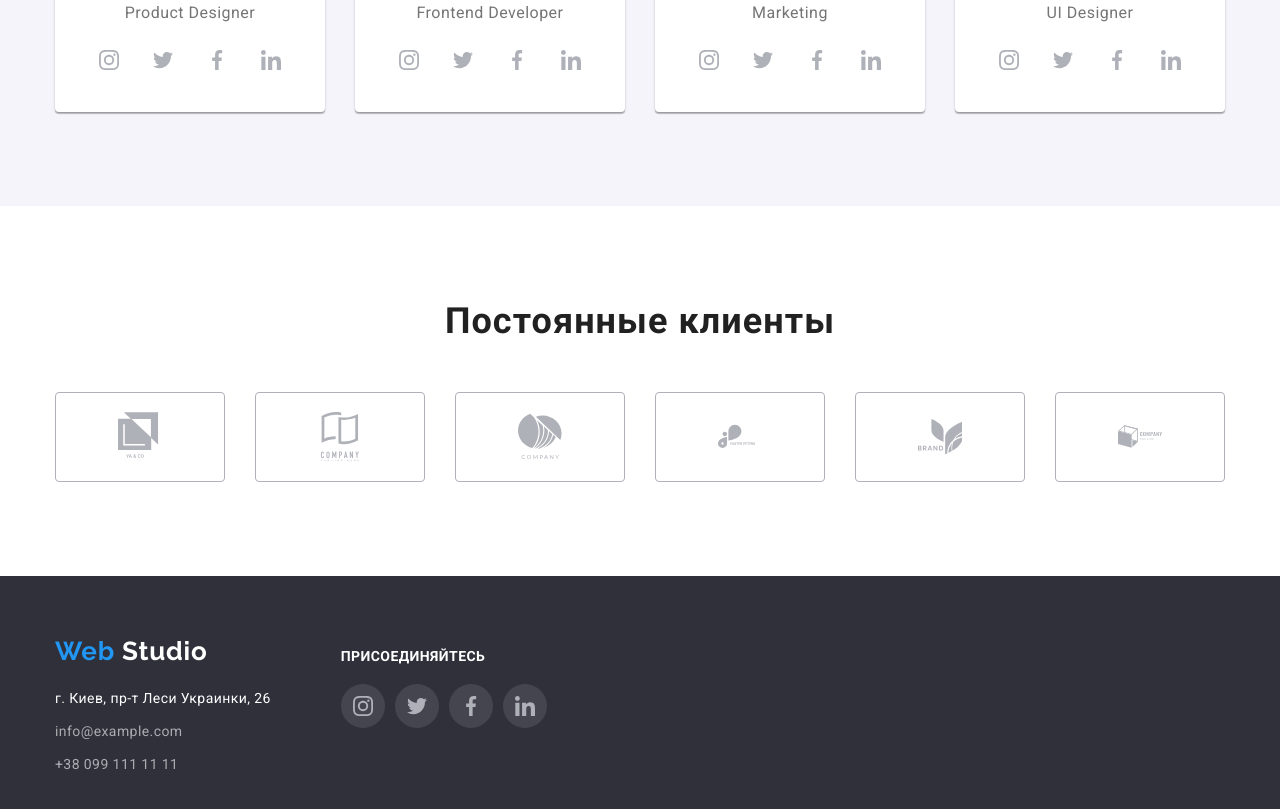
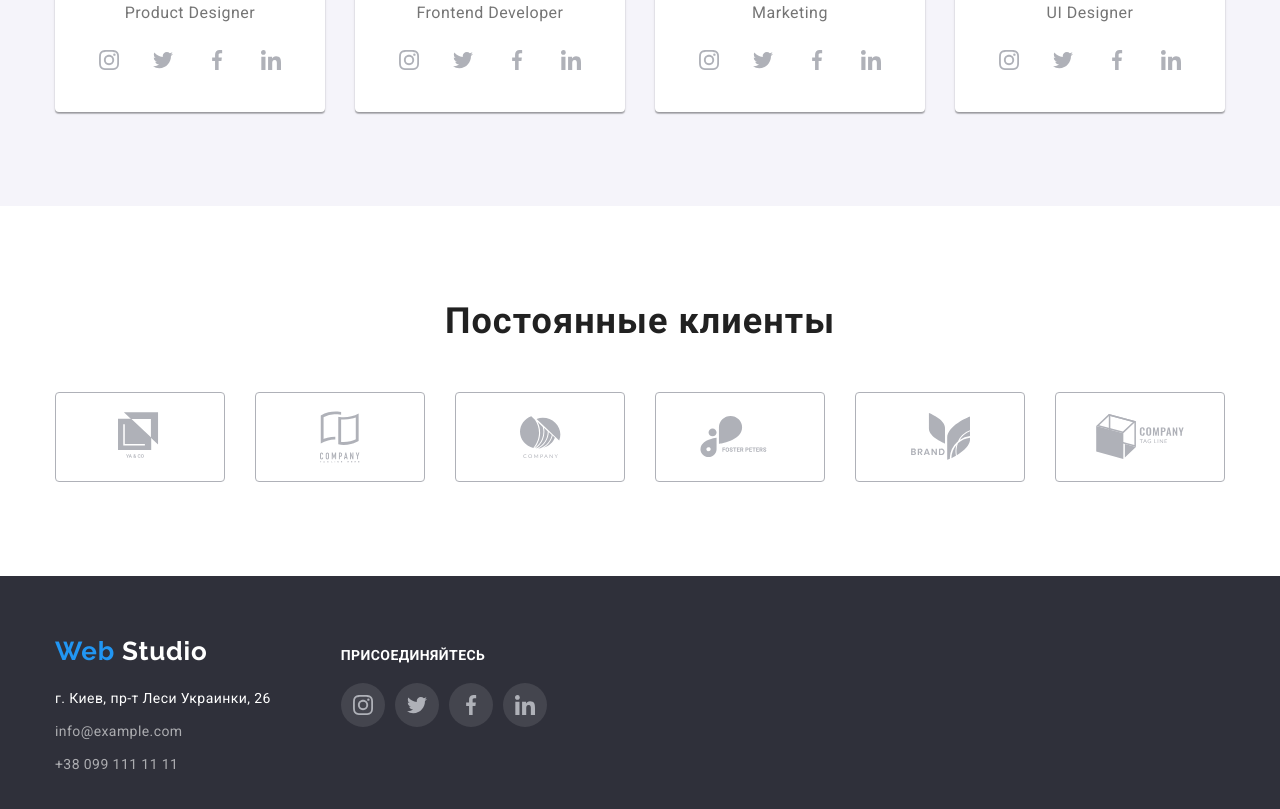
Before and after one commit to Lulu-wiszenka/goit-markup-hw-04, a plain HTML site: page index.html in a window 1280 px wide. Shown: the part 2098-2907 px from the top of the page. Drawn offline with Linux system fonts and the light colour scheme.

Commit message:
finished virsion

```diff
--- a/css/styles.css
+++ b/css/styles.css
@@ -437,8 +437,6 @@ img {
 }
 
 .icon-clients {
-  width: 44.27px;
-  height: 49.23px;
   fill: var(--icon-social-color);
 }
 
@@ -463,6 +461,7 @@ img {
 
 .footer-container {
   display: flex;
+  align-items: baseline;
 }
 .footer-address-container {
   margin-right: 70px;
@@ -498,10 +497,7 @@ img {
   color: var(--text-white-color);
 }
 
-.footer-icon-container {
-  padding-top: 12px;
-  padding-bottom: 40px;
-}
+/* .footer-icon-container {} */
 
 .footer-title {
   margin-bottom: 20px;
--- a/index.html
+++ b/index.html
@@ -328,42 +328,42 @@
           <ul class="clients-list list-customization">
             <li class="clients-item">
               <a class="clients-item-link" href="">
-                <svg class="icon-clients">
+                <svg class="icon-clients" width="44.27" height="49.23">
                   <use href="./img/sprit-icon.svg#icon-client1"></use>
                 </svg>
               </a>
             </li>
             <li class="clients-item">
               <a class="clients-item-link" href=""
-                ><svg class="icon-clients">
+                ><svg class="icon-clients" width="40" height="52">
                   <use href="./img/sprit-icon.svg#icon-client2"></use>
                 </svg>
               </a>
             </li>
             <li class="clients-item">
               <a class="clients-item-link" href=""
-                ><svg class="icon-clients">
+                ><svg class="icon-clients" width="41" height="42.6">
                   <use href="./img/sprit-icon.svg#icon-client3"></use>
                 </svg>
               </a>
             </li>
             <li class="clients-item">
               <a class="clients-item-link" href=""
-                ><svg class="icon-clients">
+                ><svg class="icon-clients" width="79.66" height="42">
                   <use href="./img/sprit-icon.svg#icon-client4"></use>
                 </svg>
               </a>
             </li>
             <li class="clients-item">
               <a class="clients-item-link" href=""
-                ><svg class="icon-clients">
+                ><svg class="icon-clients" width="59" height="47">
                   <use href="./img/sprit-icon.svg#icon-client5"></use>
                 </svg>
               </a>
             </li>
             <li class="clients-item">
               <a class="clients-item-link" href=""
-                ><svg class="icon-clients">
+                ><svg class="icon-clients" width="88.48" height="45.44">
                   <use href="./img/sprit-icon.svg#icon-client6"></use>
                 </svg>
               </a>
```
